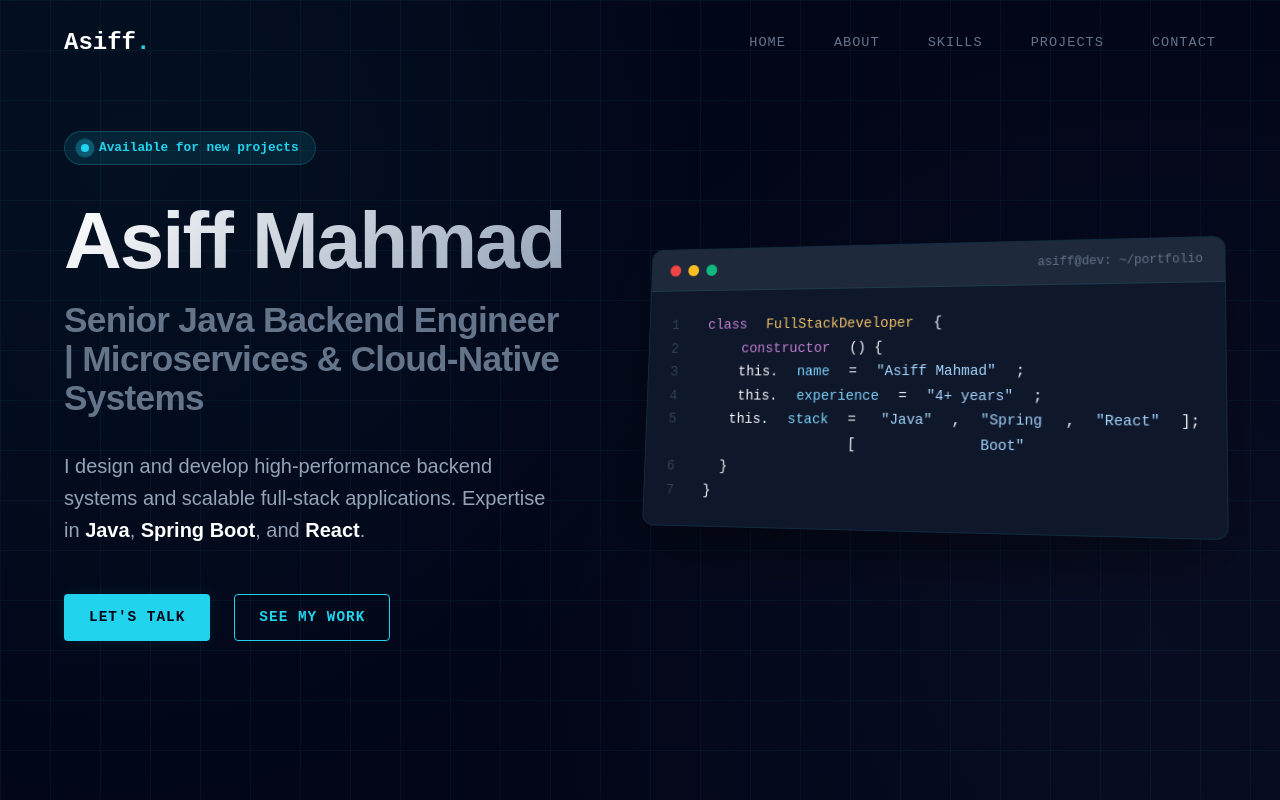
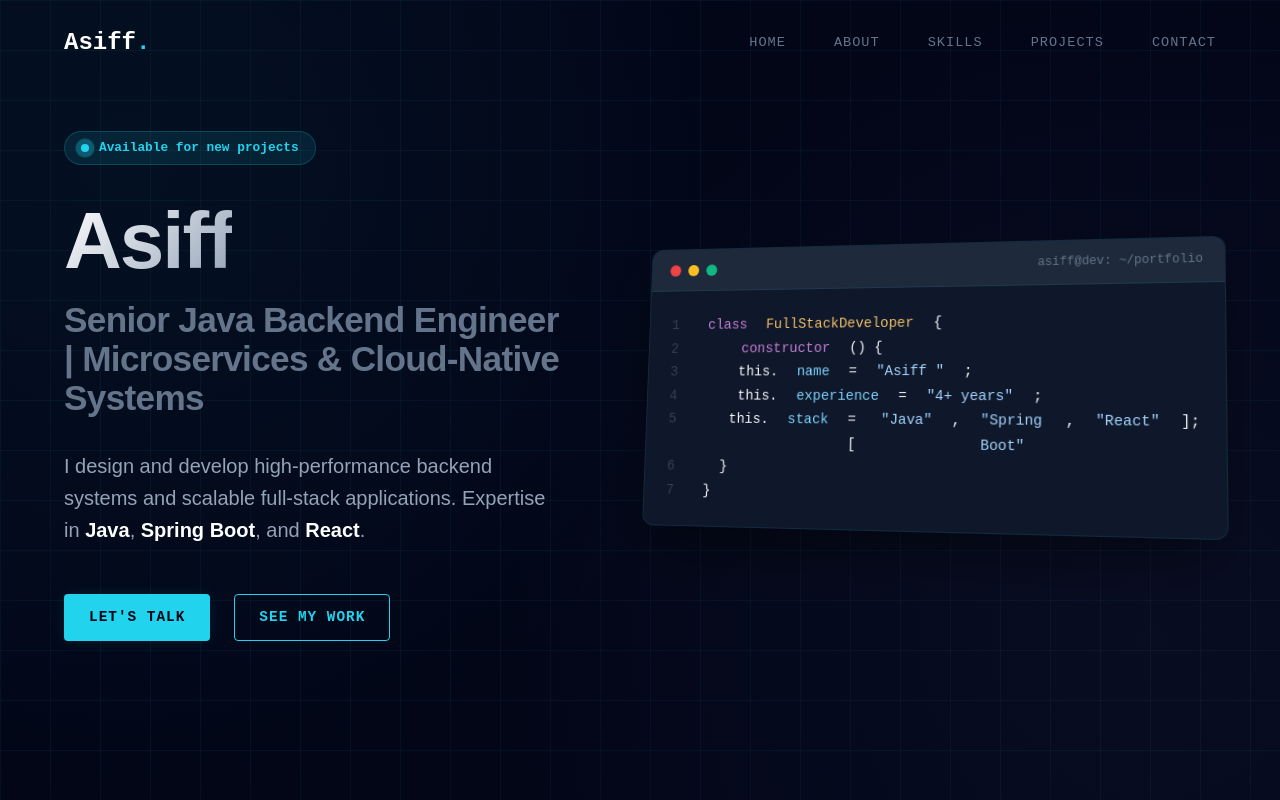
Before and after one commit to asiffmahmad/webprofile, a React (Vite) app: page / in a window 1280 px wide. Shown: the top 800 px of the page. Built offline with nearby package versions, Linux system fonts and the light colour scheme.

Commit message:
asiff | added the data

```diff
--- a/src/data.js
+++ b/src/data.js
@@ -1,5 +1,5 @@
 export const profileData = {
-  name: "Asiff Mahmad",
+  name: "Asiff ",
   role: "Senior Java Backend Engineer | Microservices & Cloud-Native Systems",
   email: "asiffmahmad9@gmail.com",
   github: "https://github.com/asiffmahmad",
@@ -68,7 +68,7 @@ export const profileData = {
     "React.js"
   ],
 
-    collaboration: "Collaborate with cross-functional teams including product, QA, and DevOps to deliver secure, scalable, and performance-driven solutions. Contribute to architectural discussions, conduct code reviews, and ensure production stability through structured engineering practices.",
+  collaboration: "Collaborate with cross-functional teams including product, QA, and DevOps to deliver secure, scalable, and performance-driven solutions. Contribute to architectural discussions, conduct code reviews, and ensure production stability through structured engineering practices.",
 
   goals: "Advancing toward enterprise architecture and system design leadership by deepening expertise in distributed systems, cloud-native patterns, and scalable frontend-backend integrations.",
 
```
